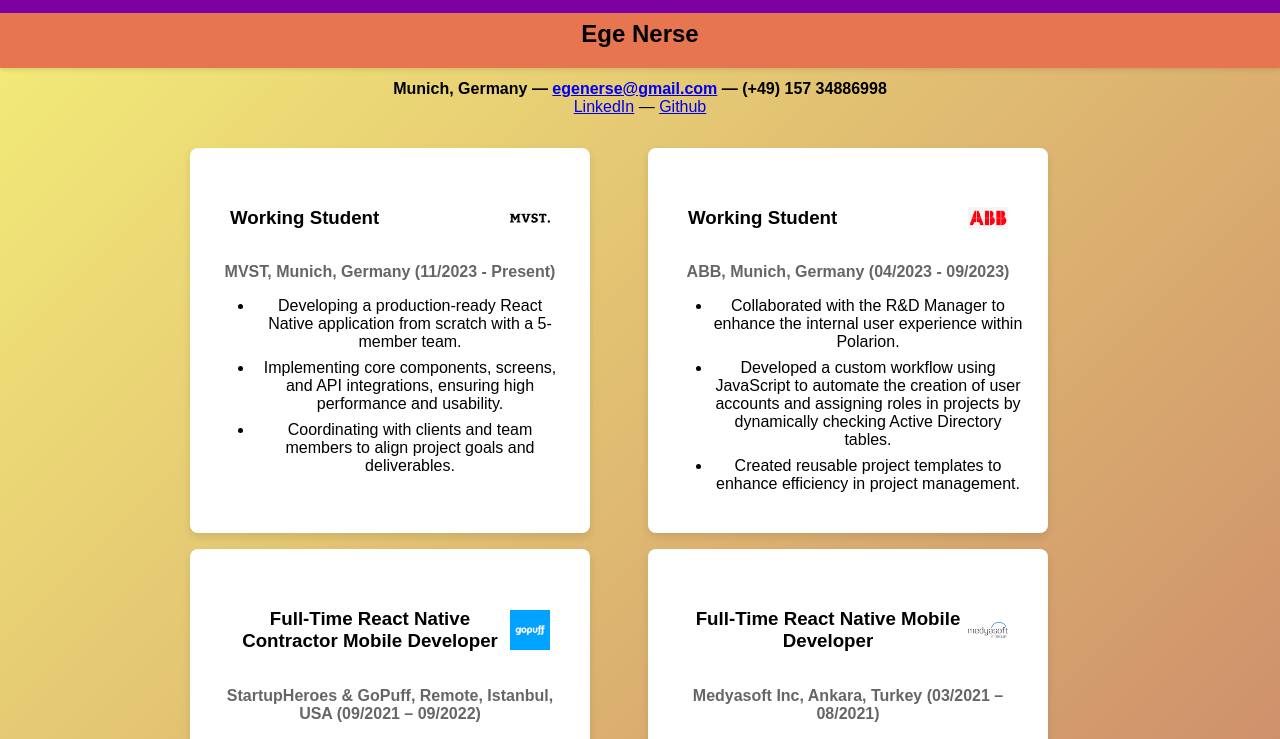
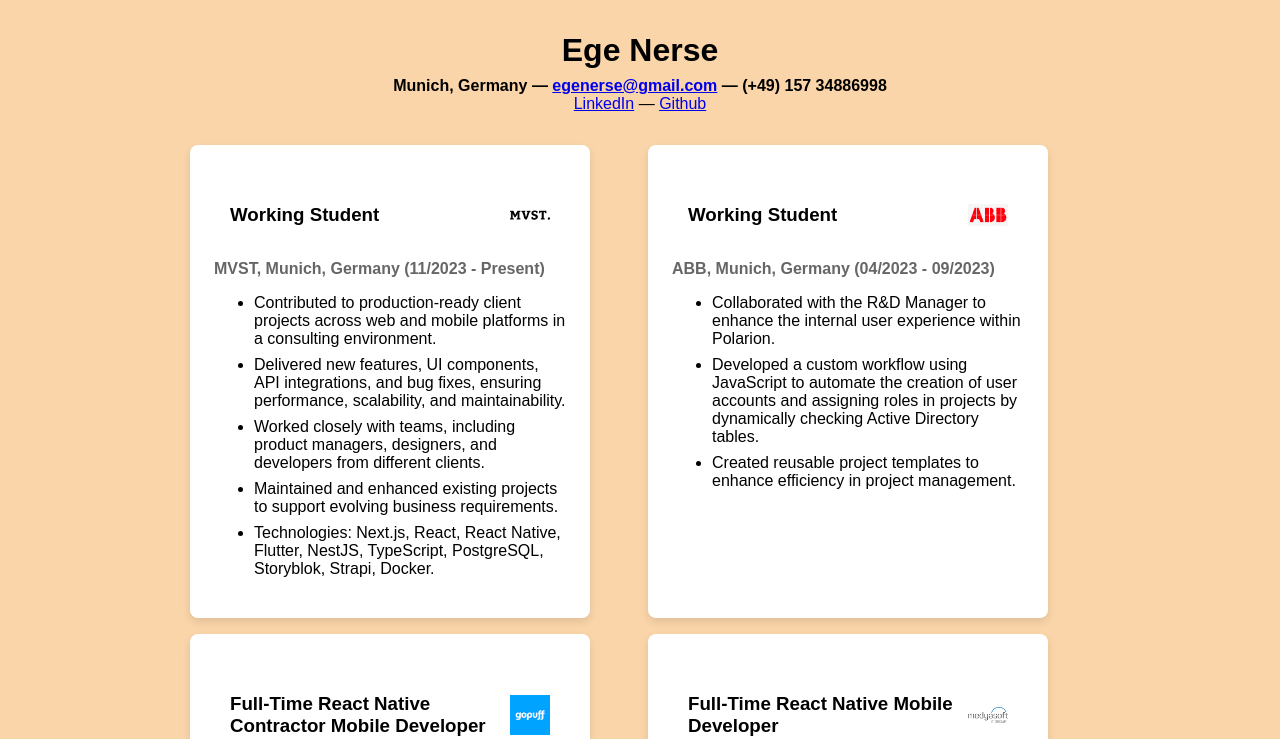
Before and after one commit to egenerse/egenerse.github.io, a React (Vite) app: page / in a window 1280 px wide. Shown: the top 739 px of the page. Built offline with nearby package versions, Linux system fonts and the light colour scheme.

Commit message:
fix: update the content of mvst experience

```diff
--- a/index.html
+++ b/index.html
@@ -2,7 +2,7 @@
 <html lang="en">
   <head>
     <meta charset="UTF-8" />
-    <link rel="icon" type="image/svg+xml" href="/mangekyou.png" />
+    <link rel="icon" type="image/svg+xml" href="/profilePicture.png" />
     <meta name="viewport" content="width=device-width, initial-scale=1.0" />
     <title>Ege Nerse</title>
   </head>
--- a/src/App.tsx
+++ b/src/App.tsx
@@ -1,21 +1,11 @@
 import React from "react";
-import styled from "@emotion/styled";
-import Navbar from "./components/Navbar";
 import Home from "./pages/Home";
-import ProgressIndicator from "./components/ProgressIndicator";
 
-const AppContainer = styled.div`
-  min-height: 100vh;
-  background: linear-gradient(135deg, #f3ec78, #af4261);
-`;
+
 
 const App: React.FC = () => {
   return (
-    <AppContainer>
-      <ProgressIndicator />
-      <Navbar />
-      <Home />
-    </AppContainer>
+    <Home />
   );
 };
 
--- a/src/components/Card.tsx
+++ b/src/components/Card.tsx
@@ -60,7 +60,7 @@
 
       <ul>
         {content.map((text, index) => (
-          <li key={index}>
+          <li key={index} style={{ textAlign:'start'}}>
             <CardContent>{text}</CardContent>
           </li>
         ))}
--- a/src/components/Experiences.tsx
+++ b/src/components/Experiences.tsx
@@ -22,9 +22,11 @@
         title="Working Student"
         subtitle="MVST, Munich, Germany (11/2023 - Present)"
         content={[
-          "Developing a production-ready React Native application from scratch with a 5-member team.",
-          "Implementing core components, screens, and API integrations, ensuring high performance and usability.",
-          "Coordinating with clients and team members to align project goals and deliverables.",
+          "Contributed to production-ready client projects across web and mobile platforms in a consulting environment.",
+          "Delivered new features, UI components, API integrations, and bug fixes, ensuring performance, scalability, and maintainability.",
+          "Worked closely with teams, including product managers, designers, and developers from different clients.",
+          "Maintained and enhanced existing projects to support evolving business requirements.",
+          "Technologies: Next.js, React, React Native, Flutter, NestJS, TypeScript, PostgreSQL, Storyblok, Strapi, Docker.",
         ]}
         logo={mvstLogo}
       />
--- a/src/components/PersonalData.tsx
+++ b/src/components/PersonalData.tsx
@@ -2,15 +2,28 @@
 
 const Container = styled.div`
   margin: 2rem;
-  margin-top: 5rem;
+  display:flex;
+  align-items:center;
+  justify-contnet:center;
+  flex-direction: column;
 `;
 const Header = styled.div`
   font-weight: bold;
 `;
 
+const NameField = styled.div`
+font-size: 2rem;
+  font-weight: bold;
+margin-bottom:0.5rem;
+
+`
+
 export default function PersonalData() {
   return (
     <Container>
+      <NameField >
+        Ege Nerse
+      </NameField>
       <Header>
         Munich, Germany —{" "}
         <a href="mailto:egenerse@gmail.com">egenerse@gmail.com</a> — (+49) 157
--- a/src/index.css
+++ b/src/index.css
@@ -5,6 +5,7 @@
   box-sizing: border-box;
   font-family: Arial, sans-serif;
   scroll-behavior: smooth;
+  background-color: rgb(250, 213, 169);
 }
 
 * {
--- a/src/pages/Home.tsx
+++ b/src/pages/Home.tsx
@@ -9,8 +9,6 @@
   flex-direction: column;
   align-items: center;
   justify-content: center;
-  text-align: center;
-  width: 100%;
 `;
 
 const Home: React.FC = () => {
```
Also changed, not shown: public/profilePicture.png (added).
